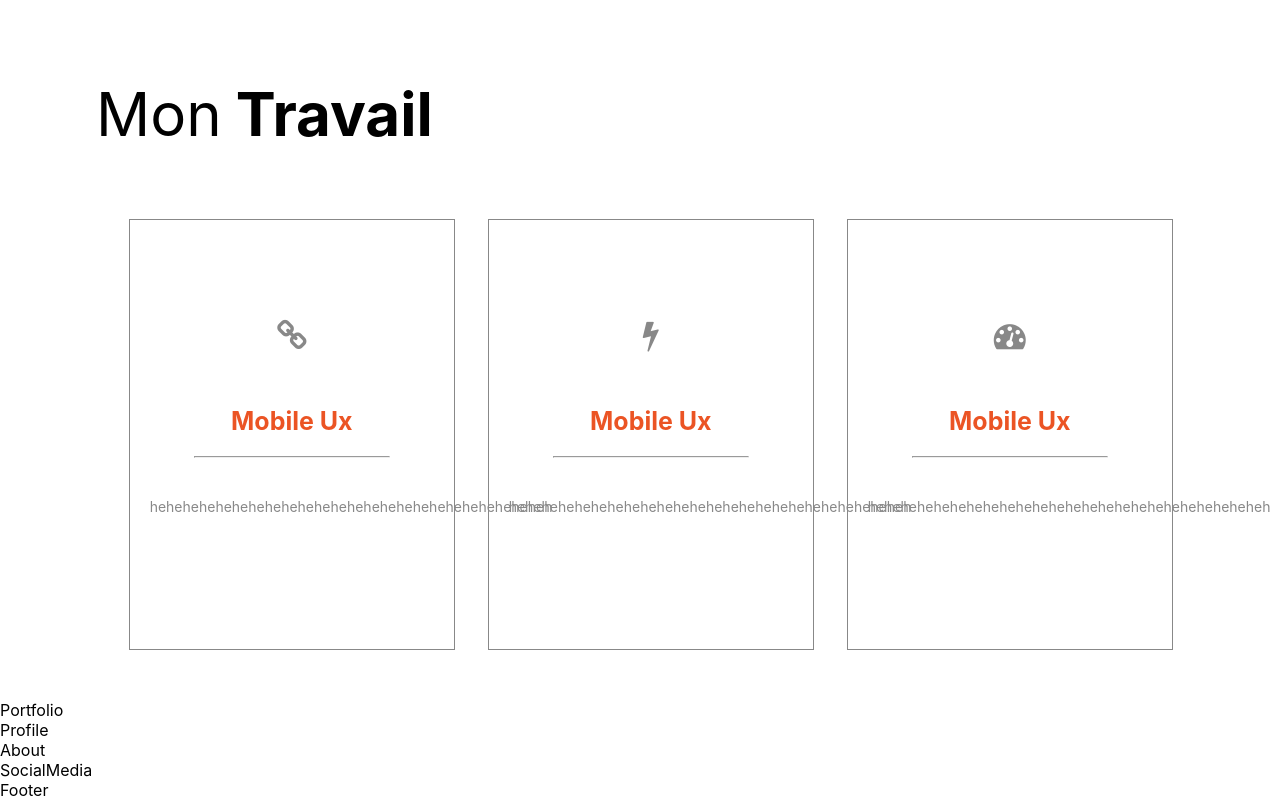
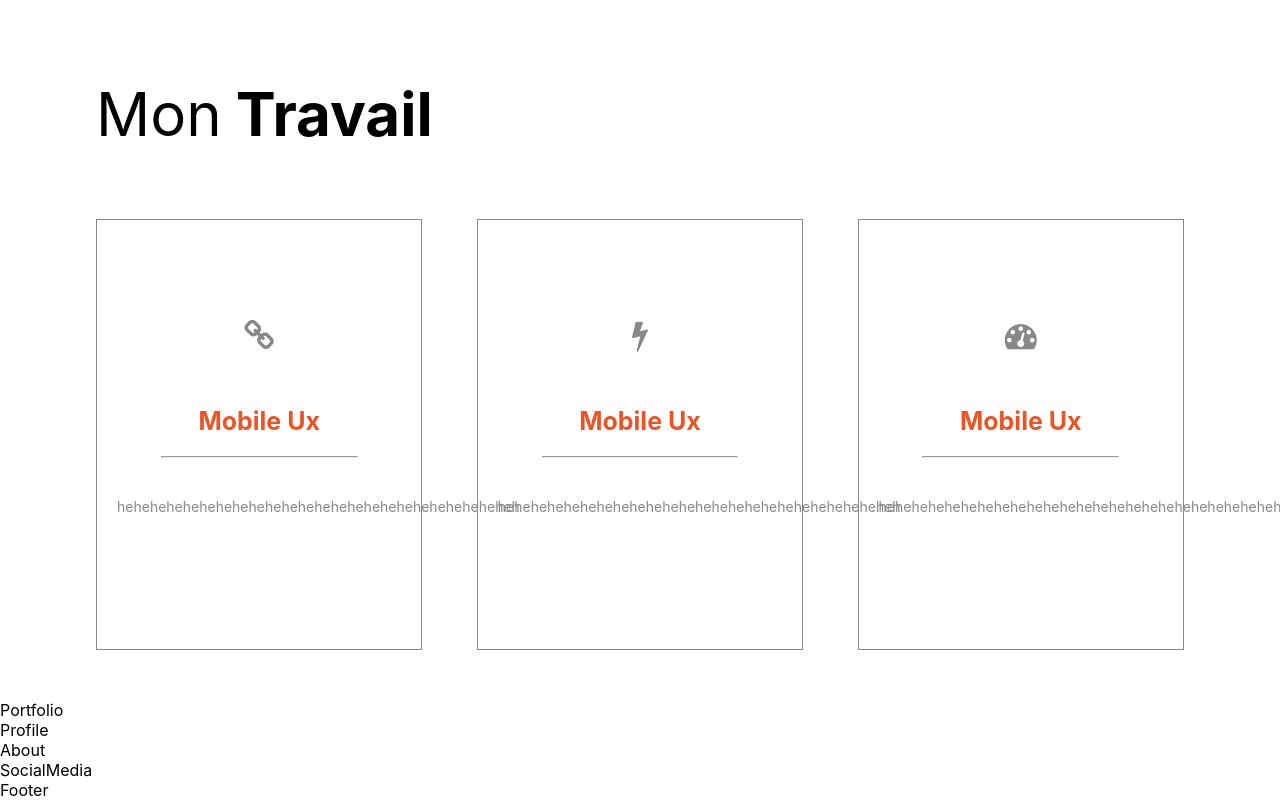
Before and after one commit to amri-coder/ultra, a React (Create React App) app: page / in a window 1280 px wide. Shown: the part 619-1419 px from the top of the page. Built offline with nearby package versions, Linux system fonts and the light colour scheme.

Commit message:
changement dans le dossier Work

```diff
--- a/src/Components/Work/index.js
+++ b/src/Components/Work/index.js
@@ -19,7 +19,7 @@ class Work extends React.Component {
         const { works } = this.state;
         const worksList = works.map((workItem) => {
             return (
-                    <WorkPart key={workItem.id}>
+                    <WorkPart first={workItem.id} key={workItem.id}>
                         <Icon className={workItem.icon_name}></Icon>
                         <PartTitle>{workItem.title}</PartTitle>
                         <Line />
--- a/src/Components/Work/style.js
+++ b/src/Components/Work/style.js
@@ -22,7 +22,7 @@ export const WorkPart = styled.div`
     box-sizing: border-box;
     text-align: center;
     margin-left:5%;
-    margin-left:${props=>props.first === 1 ? '0':'3%'};
+    margin-left:${props=>props.first === 1 ? '0':'5%'};
 `;
 
 export const Icon = styled.i`
```
